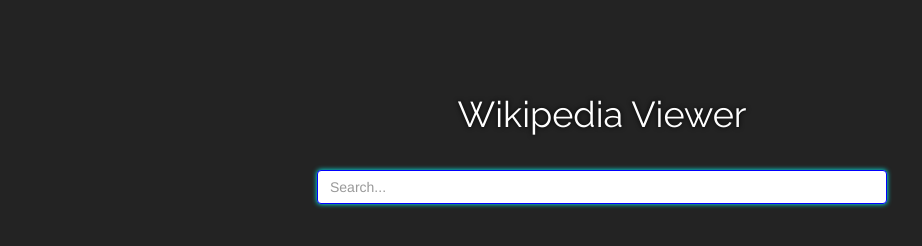
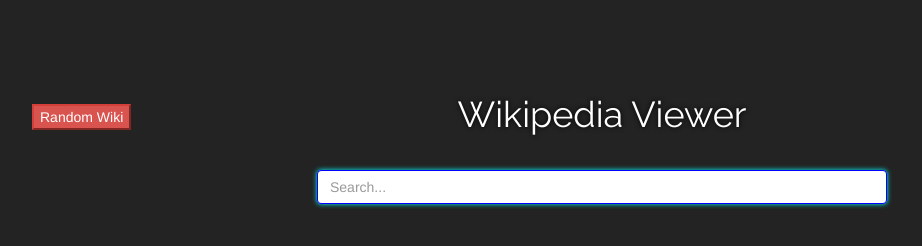
Before and after one commit to Mizuone/WikiViewer, a plain HTML site: page index.html in a window 1280 px wide. Shown: the whole page, without its empty margins (38-960 px from the left). Drawn offline with nearby package versions, Linux system fonts and the light colour scheme.

Commit message:
Update index.html

```diff
--- a/index.html
+++ b/index.html
@@ -17,6 +17,7 @@
                 <form id="formcontrol">
                     <input type="search" class="form-control" name="search" id="search" placeholder="Search..." autofocus>
                 </form>
+                <button class="btn-danger" id="randombutton">Random Wiki</button>
             </div>
             <div class="container">
                 <div class="responsecontainer">
```
